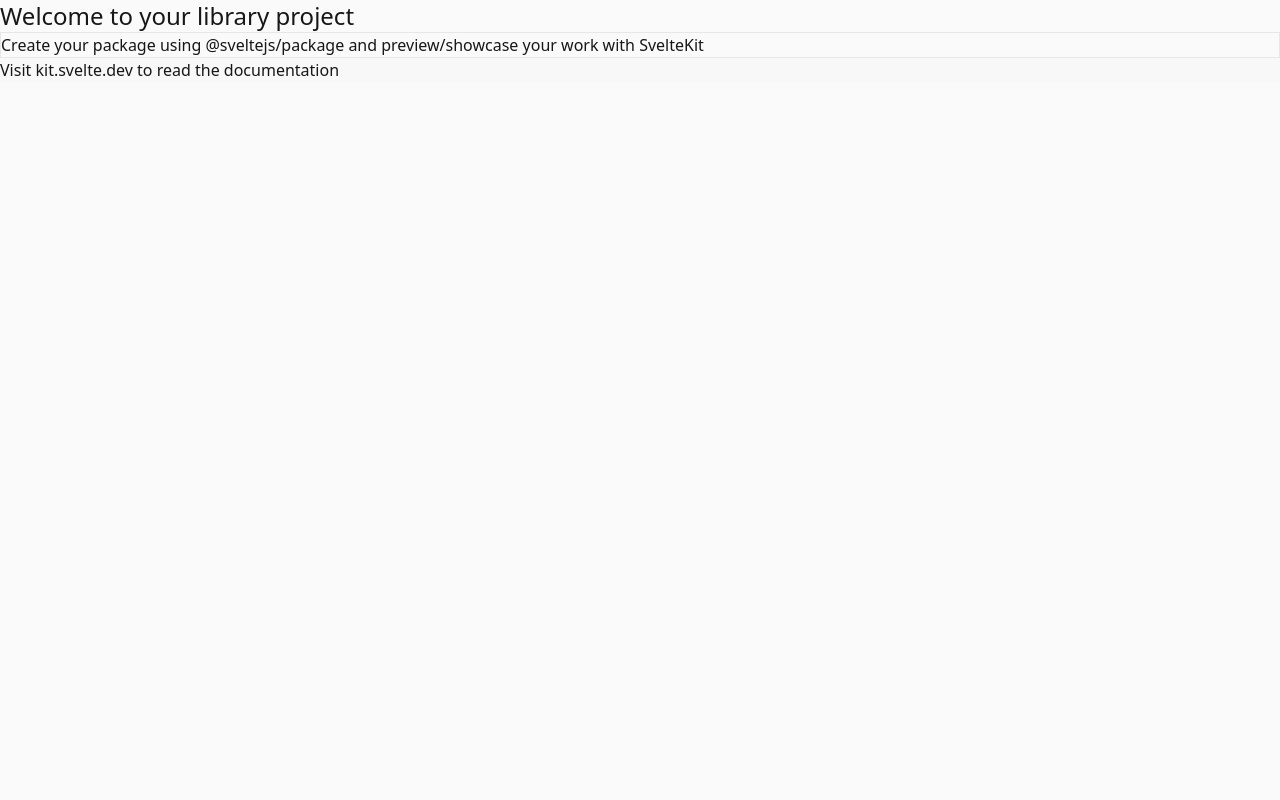
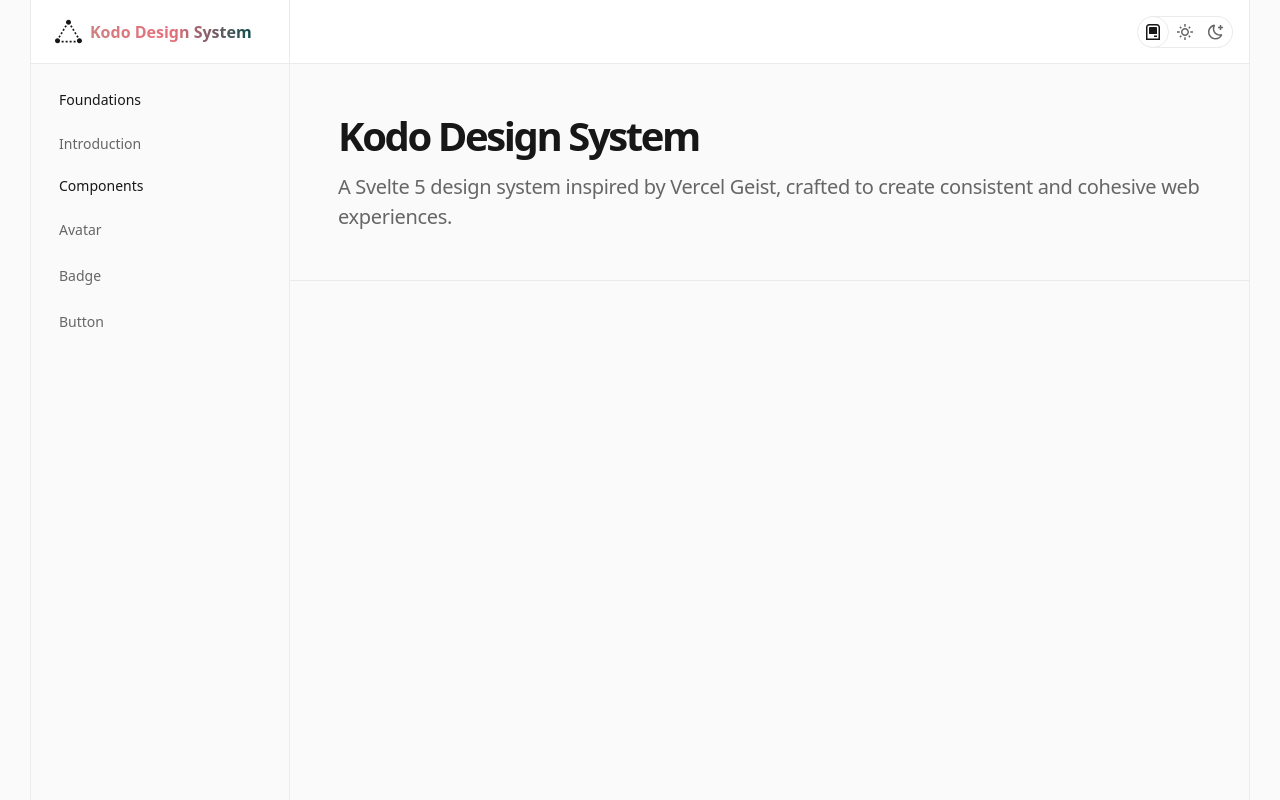
Before and after one commit to kampsy/ui, a SvelteKit app: page / in a window 1280 px wide. Built offline with nearby package versions, Linux system fonts and the light colour scheme.

Commit message:
Add home page hero

```diff
--- a/src/routes/+page.svelte
+++ b/src/routes/+page.svelte
@@ -1,3 +1,33 @@
-<h1 class="text-2xl">Welcome to your library project</h1>
-<p class="border border-light-bor-active text-light-txt-secondary">Create your package using @sveltejs/package and preview/showcase your work with SvelteKit</p>
-<p class="bg-light-bg-high_ctr">Visit <a href="https://kit.svelte.dev">kit.svelte.dev</a> to read the documentation</p>
+<script lang="ts">
+	import Aside from '$lib/../docs/ui/aside.svelte';
+	import Row from '$lib/../docs/ui/row.svelte';
+	import Shell from '$lib/../docs/ui/shell.svelte';
+	import { asideData } from '$lib/../docs/utils/data.js';
+
+
+</script>
+
+{#snippet foundation()}
+	<Row>
+		<h1
+			class="first-letter:capitalize text-light-gray-1000 dark:text-dark-gray-1000 text-[24px] lg:text-[40px] font-semibold leading-[32px] lg:leading-[48px] tracking-[-0.96px] lg:tracking-[-2.4px] mb-3"
+		>
+        Kodo Design System
+		</h1>
+		<p
+			class="first-letter:capitalize text-light-gray-900 dark:text-dark-gray-900 text-[16px] lg:text-[20px] font-normal leading-[24px] lg:leading-[30px] tracking-normal lg:tracking-[-0.33px]"
+		>
+        A Svelte 5 design system inspired by Vercel Geist, crafted to create consistent and cohesive web experiences.
+		</p>
+	</Row>
+{/snippet}
+
+{#snippet cont()}
+	{@render foundation()}
+{/snippet}
+
+{#snippet aside()}
+	<Aside asideDataList={asideData} />
+{/snippet}
+
+<Shell asideSlot={aside} contSlot={cont} />
```
